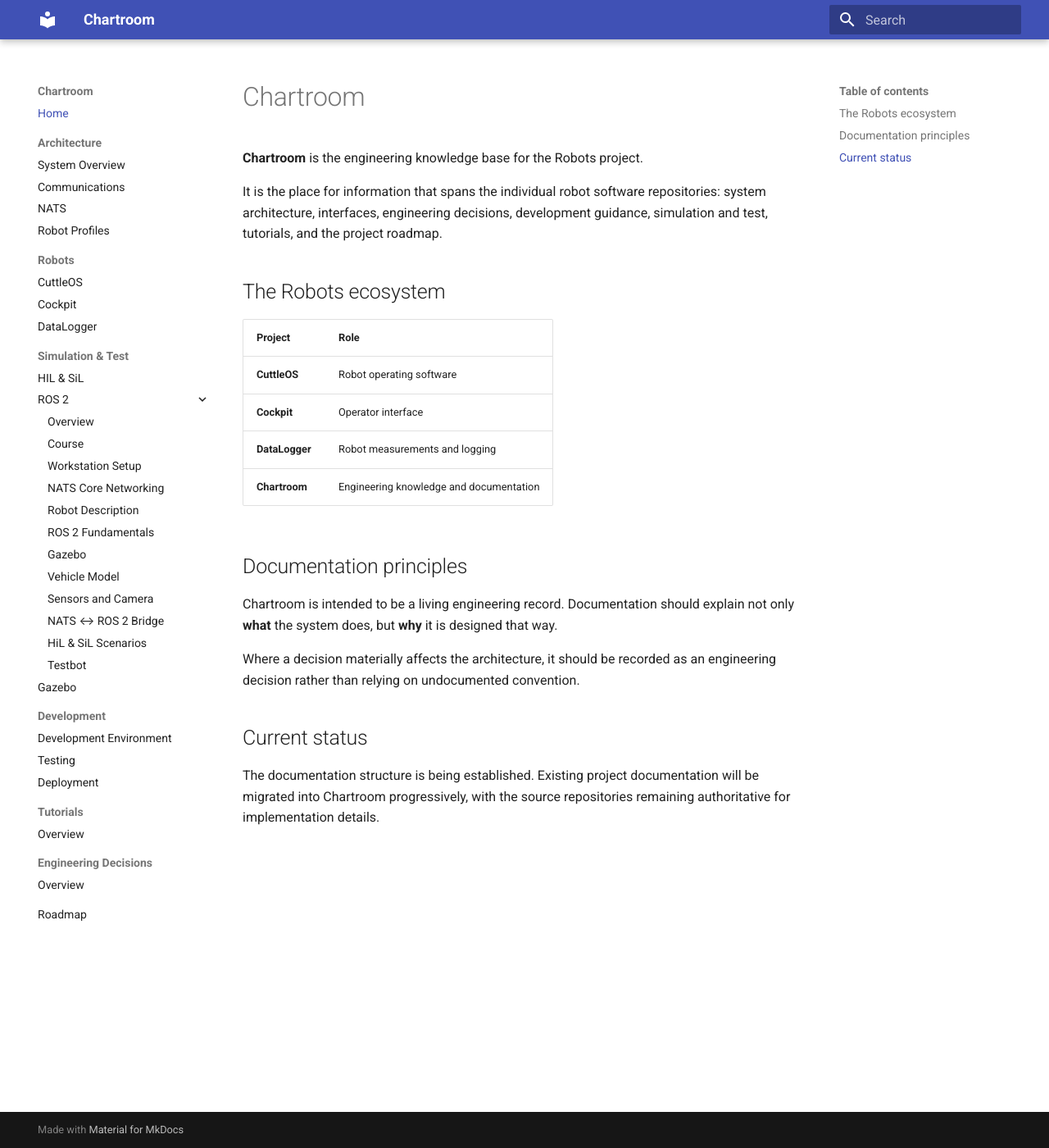
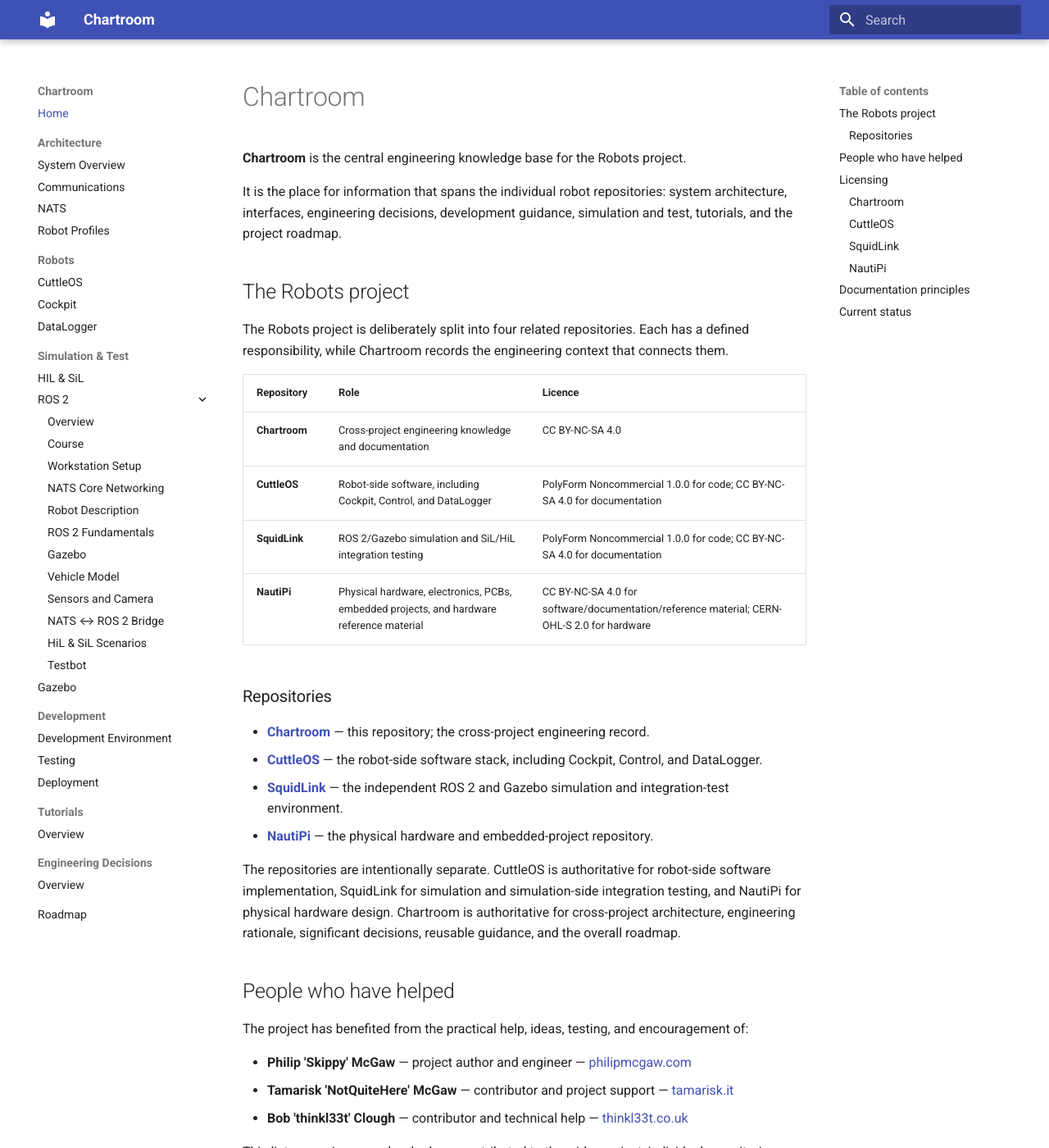
Before and after one commit to PhilipMcGaw/robot-ChartRoom, an MkDocs documentation site: the page built from docs/index.md, in a window 1280 px wide and 1400 px high. Shown: the whole window at 82% size. Built offline with MkDocs 1.6.1 and Material for MkDocs 9.7.7, drawn with Linux system fonts in a browser that asks for light colours; some of the changed text lies outside the part shown.

Commit message:
Expand Chartroom front page with project links, contributors, and licensing

```diff
--- a/docs/index.md
+++ b/docs/index.md
@@ -1,17 +1,68 @@
 # Chartroom
 
-**Chartroom** is the engineering knowledge base for the Robots project.
+**Chartroom** is the central engineering knowledge base for the Robots project.
 
-It is the place for information that spans the individual robot software repositories: system architecture, interfaces, engineering decisions, development guidance, simulation and test, tutorials, and the project roadmap.
+It is the place for information that spans the individual robot repositories: system architecture, interfaces, engineering decisions, development guidance, simulation and test, tutorials, and the project roadmap.
 
-## The Robots ecosystem
+## The Robots project
 
-| Project | Role |
-|---|---|
-| **CuttleOS** | Robot operating software |
-| **Cockpit** | Operator interface |
-| **DataLogger** | Robot measurements and logging |
-| **Chartroom** | Engineering knowledge and documentation |
+The Robots project is deliberately split into four related repositories. Each has a defined responsibility, while Chartroom records the engineering context that connects them.
+
+| Repository | Role | Licence |
+|---|---|---|
+| **Chartroom** | Cross-project engineering knowledge and documentation | CC BY-NC-SA 4.0 |
+| **CuttleOS** | Robot-side software, including Cockpit, Control, and DataLogger | PolyForm Noncommercial 1.0.0 for code; CC BY-NC-SA 4.0 for documentation |
+| **SquidLink** | ROS 2/Gazebo simulation and SiL/HiL integration testing | PolyForm Noncommercial 1.0.0 for code; CC BY-NC-SA 4.0 for documentation |
+| **NautiPi** | Physical hardware, electronics, PCBs, embedded projects, and hardware reference material | CC BY-NC-SA 4.0 for software/documentation/reference material; CERN-OHL-S 2.0 for hardware |
+
+### Repositories
+
+- [**Chartroom**](https://github.com/PhilipMcGaw/robot-ChartRoom) — this repository; the cross-project engineering record.
+- [**CuttleOS**](https://github.com/PhilipMcGaw/robot-CuttleOS) — the robot-side software stack, including Cockpit, Control, and DataLogger.
+- [**SquidLink**](https://github.com/PhilipMcGaw/robot-SquidLink) — the independent ROS 2 and Gazebo simulation and integration-test environment.
+- [**NautiPi**](https://github.com/PhilipMcGaw/robot-NautiPi) — the physical hardware and embedded-project repository.
+
+The repositories are intentionally separate. CuttleOS is authoritative for robot-side software implementation, SquidLink for simulation and simulation-side integration testing, and NautiPi for physical hardware design. Chartroom is authoritative for cross-project architecture, engineering rationale, significant decisions, reusable guidance, and the overall roadmap.
+
+## People who have helped
+
+The project has benefited from the practical help, ideas, testing, and encouragement of:
+
+- **Philip 'Skippy' McGaw** — project author and engineer — [philipmcgaw.com](https://philipmcgaw.com)
+- **Tamarisk 'NotQuiteHere' McGaw** — contributor and project support — [tamarisk.it](https://tamarisk.it)
+- **Bob 'thinkl33t' Clough** — contributor and technical help — [thinkl33t.co.uk](https://thinkl33t.co.uk)
+
+This list recognises people who have contributed to the wider project; individual repositories may contain more specific contributor or attribution information where appropriate.
+
+## Licensing
+
+The four repositories use deliberately different licences because they contain different kinds of engineering work. The licence attached to a repository does not automatically apply to material from another repository.
+
+### Chartroom
+
+Chartroom's documentation and original documentation content are licensed under **Creative Commons Attribution-NonCommercial-ShareAlike 4.0 International (CC BY-NC-SA 4.0)**.
+
+[Licence details and notice](https://github.com/PhilipMcGaw/robot-ChartRoom/blob/main/LICENSE-CC-BY-NC-SA-4.0.txt)
+
+### CuttleOS
+
+CuttleOS uses **PolyForm Noncommercial 1.0.0** for its software code and **CC BY-NC-SA 4.0** for its documentation.
+
+[Licence information](https://github.com/PhilipMcGaw/robot-CuttleOS/blob/main/LICENSES.md)
+
+### SquidLink
+
+SquidLink uses **PolyForm Noncommercial 1.0.0** for its software code and **CC BY-NC-SA 4.0** for its documentation.
+
+[Licence information](https://github.com/PhilipMcGaw/robot-SquidLink/blob/main/LICENSES.md)
+
+### NautiPi
+
+NautiPi uses **CC BY-NC-SA 4.0** for software, documentation, and reference material, and **CERN Open Hardware Licence Version 2 — Strongly Reciprocal (CERN-OHL-S 2.0)** for hardware design material.
+
+[Licence information](https://github.com/PhilipMcGaw/robot-NautiPi/blob/main/LICENSES.md)
+
+Third-party material, dependencies, libraries, standards, photographs, and other externally sourced material remain subject to their own terms and licences. Where a file or project has a more specific licence notice, that notice takes precedence for that material.
 
 ## Documentation principles
 
```
